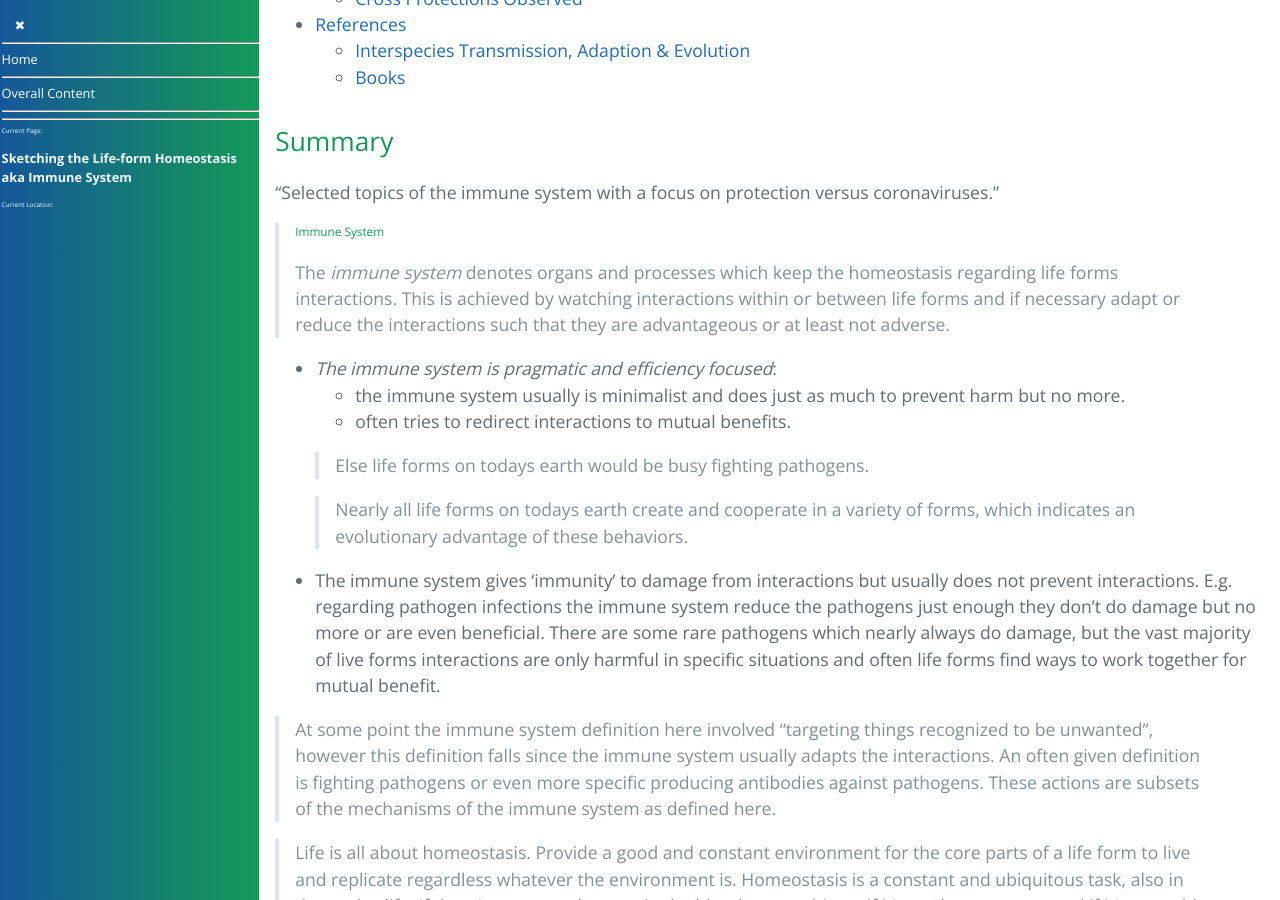
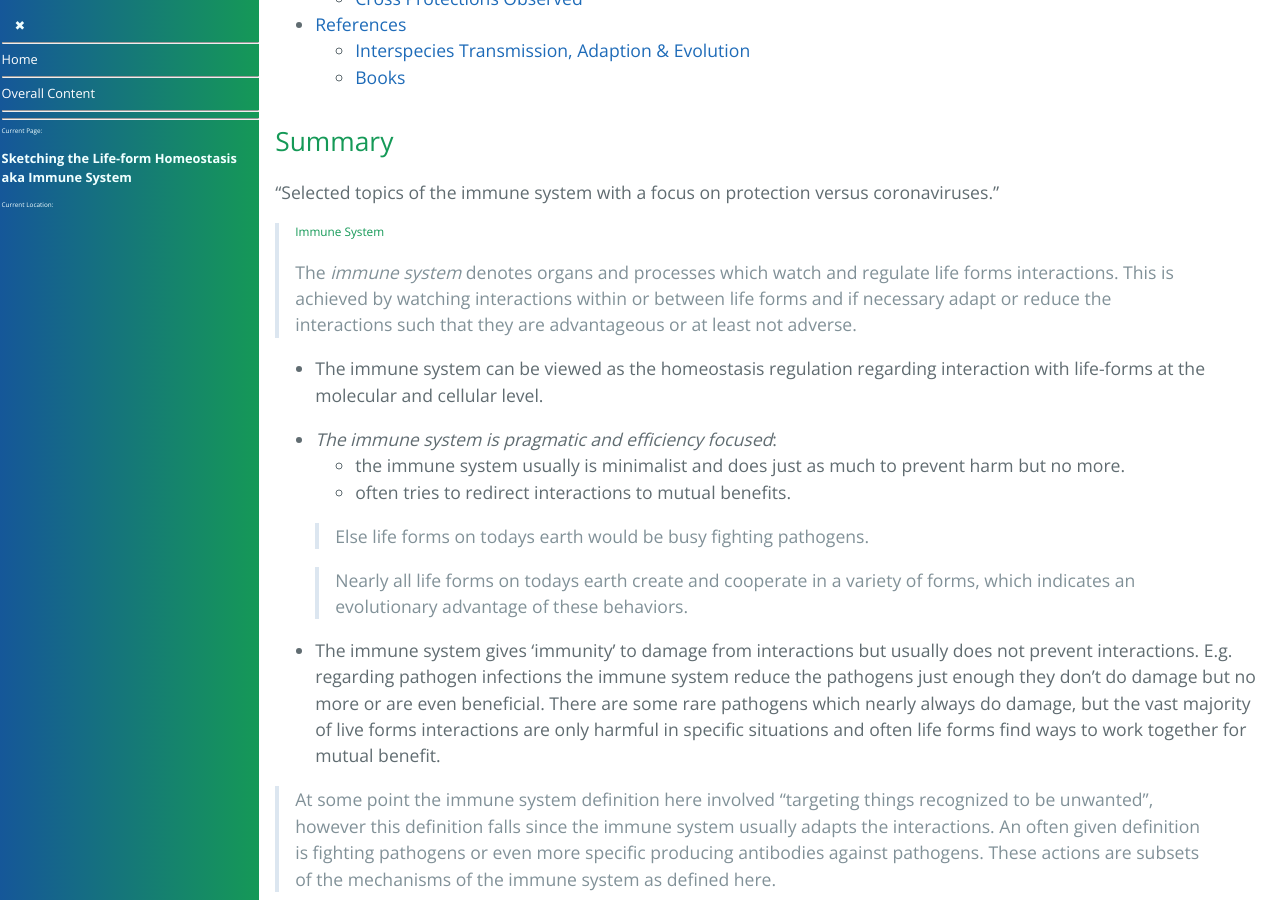
Before and after one commit to forestgrape/coronavirus, a Jekyll site: the page built from 4_immunological/immune_system.md, in a window 1280 px wide and 900 px high, scrolled down 632 px. Built offline with Jekyll 4.4.1, drawn with Linux system fonts in a browser that asks for light colours; our own code applies the rules of GitHub Pages for plain Markdown files.

Commit message:
Update immune_system.md

```diff
--- a/4_immunological/immune_system.md
+++ b/4_immunological/immune_system.md
@@ -34,7 +34,9 @@
 "Selected topics of the immune system with a focus on protection versus coronaviruses."
 
 > ###### Immune System
-> The *immune system* denotes organs and processes which keep the homeostasis regarding life forms interactions. This is achieved by watching interactions within or between life forms and if necessary adapt or reduce the interactions such that they are advantageous or at least not adverse.
+> The *immune system* denotes organs and processes which watch and regulate life forms interactions. This is achieved by watching interactions within or between life forms and if necessary adapt or reduce the interactions such that they are advantageous or at least not adverse.
+
+* The immune system can be viewed as the homeostasis regulation regarding interaction with life-forms at the molecular and cellular level.
 
 * *The immune system is pragmatic and efficiency focused*:
   * the immune system usually is minimalist and does just as much to prevent harm but no more.
```
